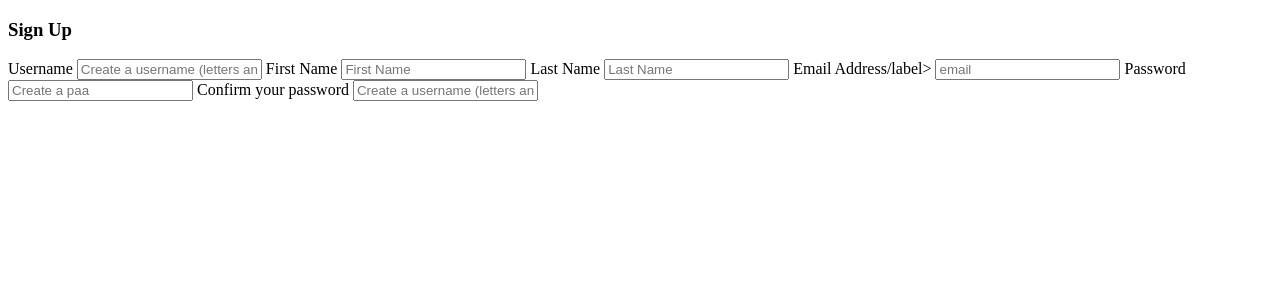
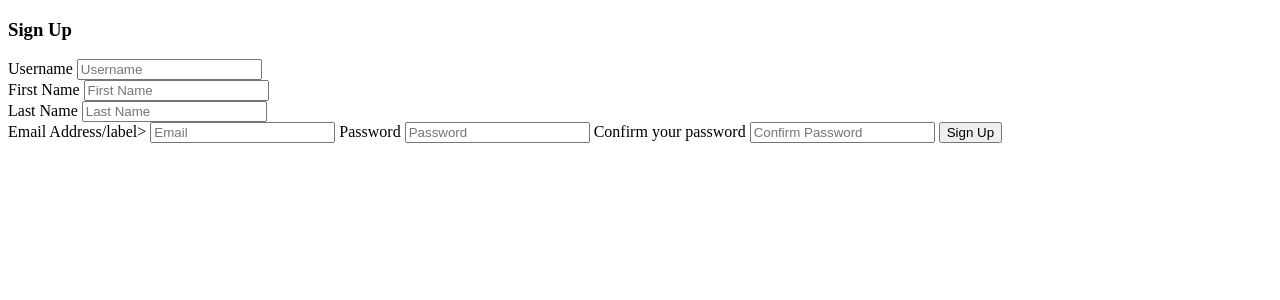
Before and after one commit to kim-ashmore/website_login_system, a Django app: template templates/login/signup.html in a window 1280 px wide. Shown: the top 300 px of the page. Run offline with Django 3.2, Linux system fonts and the light colour scheme; the template is opened without the code that fills it, so the values that code supplies are empty; parts of the project's set-up code (start-up, migrations or seed data) failed here and were passed over.

Commit message:
sign up pages

```diff
--- a/templates/login/signup.html
+++ b/templates/login/signup.html
@@ -5,23 +5,34 @@
     <title></title>
 </head>
 <body>
+
 <h3> Sign Up</h3>
-<form action="">
+
+<form action="/signup" method="post">
+
     <label for="">Username</label>
-    <input type=text" id="username" name="username" placeholder="Create a username (letters and number only) " required>
+    <input type=text" id="username" name="username" placeholder="Username" required>
+    <br>
 
     <label for="">First Name</label>
     <input type=text" id="username" name="username" placeholder="First Name" required>
+     <br>
 
     <label for="">Last Name</label>
     <input type=text" id="username" name="username" placeholder="Last Name" required>
+ <br>
 
     <label for=""> Email Address/label>
-    <input type=text" id="username" name="username" placeholder="email " required>
+    <input type=text" id="username" name="username" placeholder="Email " required>
+
     <label for="">Password</label>
-    <input type=text" id="username" name="username" placeholder="Create a paa" required>
-    <label for="">Confirm your password</label>
-    <input type=text" id="username" name="username" placeholder="Create a username (letters and number only) " required>
+    <input type=text" id="username" name="username" placeholder="Password" required>
+
+        <label for="">Confirm your password</label>
+    <input type=text" id="username" name="username" placeholder="Confirm Password" required>
+
+        <button type="submit"> Sign Up </button>
+
 </form>
 </body>
 </html>
```
Also changed, not shown: login/views.py (+23 -2 lines).
